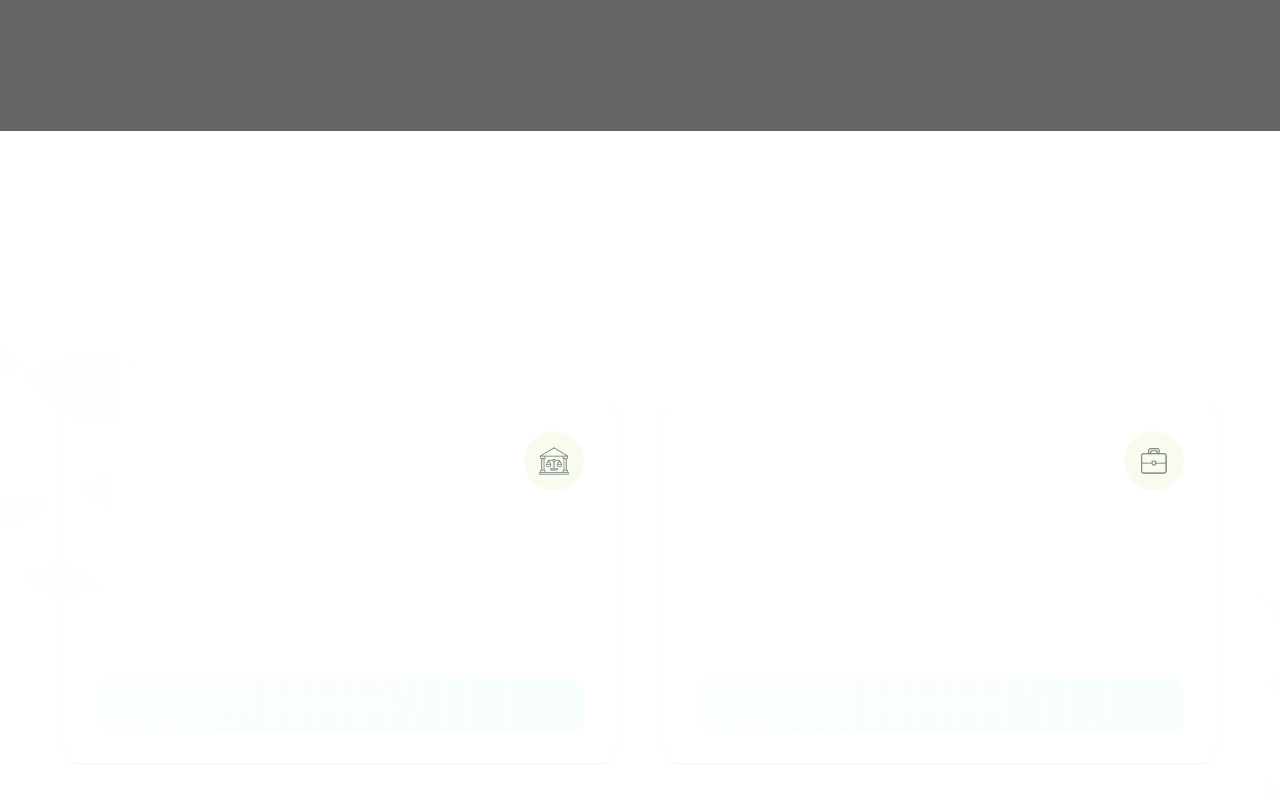
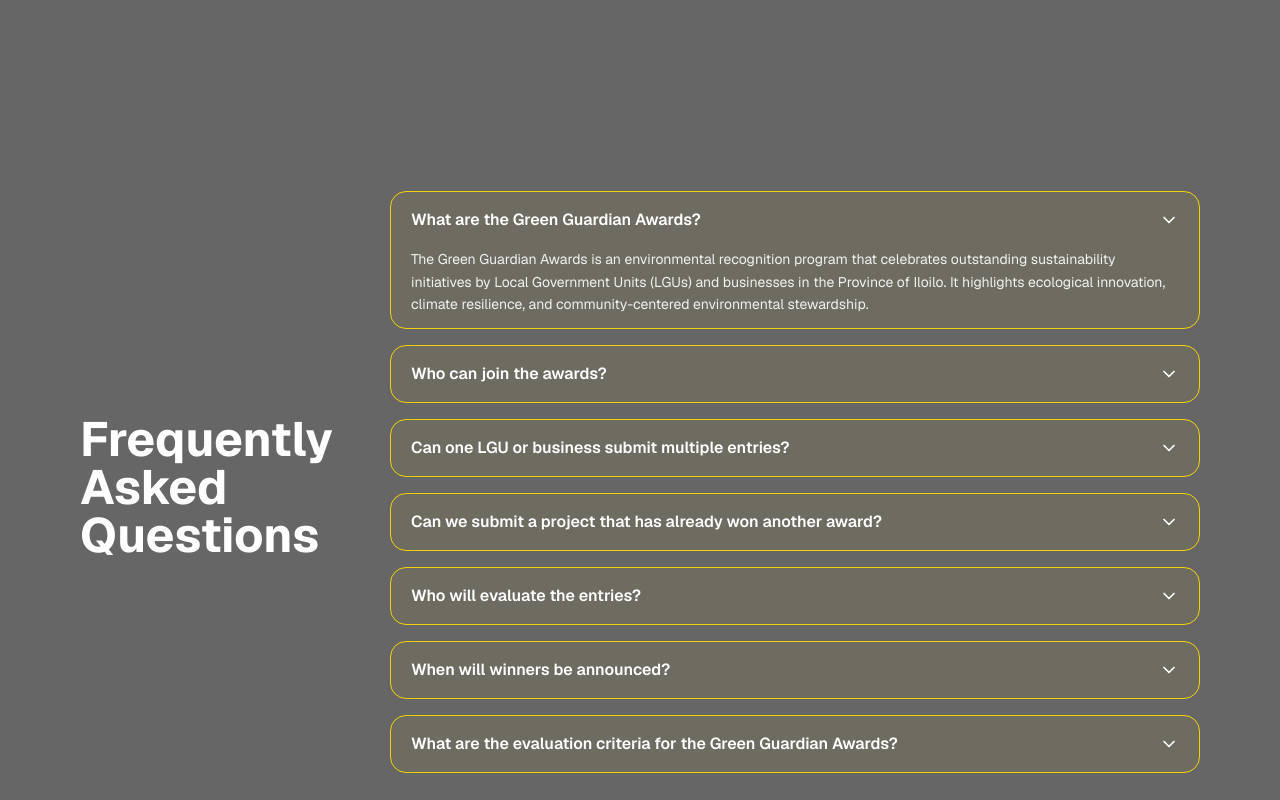
Before and after one commit to warpinnovations/green-guardian-awards, a Next.js app: page / in a window 1280 px wide. Shown: the part 1480-2280 px from the top of the page. Built offline with nearby package versions, Linux system fonts and the light colour scheme.

Commit message:
feat: add FAQ section to the homepage

```diff
--- /dev/null
+++ b/app/components/sections/FAQSection.tsx
@@ -0,0 +1,178 @@
+"use client";
+
+import { ChevronDown } from "lucide-react";
+import * as React from "react";
+
+type FAQ = {
+  question: string;
+  answer: {
+    main?: string;
+    sub?: string[];
+  }[];
+};
+
+const faqs: FAQ[] = [
+  {
+    question: "What are the Green Guardian Awards?",
+    answer: [
+      {
+        main: "The Green Guardian Awards is an environmental recognition program that celebrates outstanding sustainability initiatives by Local Government Units (LGUs) and businesses in the Province of Iloilo. It highlights ecological innovation, climate resilience, and community-centered environmental stewardship.",
+      },
+    ],
+  },
+  {
+    question: "Who can join the awards?",
+    answer: [
+      {
+        main: "Eligible participants include:",
+        sub: [
+          "LGUs within the Province of Iloilo — municipalities, the highly urbanized city (HUC), and the component city.",
+          "Businesses located in Iloilo Province and Iloilo City, including MSMEs (minimum 2 years of operation) and large corporations (minimum 5 years of operation)",
+        ],
+      },
+    ],
+  },
+  {
+    question: "Can one LGU or business submit multiple entries?",
+    answer: [
+      {
+        sub: [
+          "Each LGU or business may submit only one (1) project per award category.",
+          "A project cannot be entered in multiple categories.",
+        ],
+      },
+    ],
+  },
+  {
+    question: "Can we submit a project that has already won another award?",
+    answer: [
+      {
+        main: "No. Entries must not have received recognition from any regional, national, or international award-giving body to ensure fairness and highlight fresh initiatives.",
+      },
+    ],
+  },
+  {
+    question: "Who will evaluate the entries?",
+    answer: [
+      {
+        main: "Entries will be reviewed by a panel of experts composed of representatives from:",
+        sub: [
+          "Environmental agencies",
+          "Academic institutions",
+          "Civil society organizations",
+          "Technical specialists in relevant fields",
+        ],
+      },
+    ],
+  },
+  {
+    question: "When will winners be announced?",
+    answer: [
+      {
+        main: "Finalists and winners will be announced during the 25th Anniversary Culmination Event of the Daily Guardian, featuring the Green Guardian Awards Ceremony.",
+      },
+    ],
+  },
+  {
+    question: "What are the evaluation criteria for the Green Guardian Awards?",
+    answer: [
+      {
+        main: "Entries will be evaluated based on the following:",
+        sub: [
+          "Impact – 40 %",
+          "Sustainability & Replicability – 25 %",
+          "Community Engagement & Inclusivity – 20 %",
+          "Innovation & Creativity – 15 %",
+        ],
+      },
+    ],
+  },
+];
+
+function FAQAnswer({ answer }: { answer: FAQ["answer"] }) {
+  return (
+    <div className="space-y-3 text-sm leading-relaxed text-white/90">
+      {answer.map((block, i) => (
+        <div key={i} className="space-y-2 mb-3">
+          {block.main ? <p>{block.main}</p> : null}
+          {block.sub?.length ? (
+            <ul className="list-disc pl-5 space-y-1">
+              {block.sub.map((s, idx) => (
+                <li key={idx}>{s}</li>
+              ))}
+            </ul>
+          ) : null}
+        </div>
+      ))}
+    </div>
+  );
+}
+
+function FAQItem({
+  faq,
+  isOpen,
+  onToggle,
+}: {
+  faq: FAQ;
+  isOpen: boolean;
+  onToggle: () => void;
+}) {
+  return (
+    <div className="rounded-2xl border border-[#f3d107] bg-[#f3d107]/5">
+      <button
+        type="button"
+        onClick={onToggle}
+        aria-expanded={isOpen}
+        className="w-full flex items-center justify-between gap-4 lg:px-5 p-3 lg:py-4 text-left cursor-pointer"
+      >
+        <span className="font-semibold text-white">{faq.question}</span>
+
+        <ChevronDown size={20} color="#ffff" />
+      </button>
+
+      <div
+        className={[
+          "grid transition-[grid-template-rows] duration-200 ease-out",
+          isOpen ? "grid-rows-[1fr]" : "grid-rows-[0fr]",
+        ].join(" ")}
+      >
+        <div className="overflow-hidden px-5">
+          {isOpen ? <FAQAnswer answer={faq.answer} /> : null}
+        </div>
+      </div>
+    </div>
+  );
+}
+
+export default function FAQSection() {
+  const [openIndex, setOpenIndex] = React.useState<number>(0);
+
+  return (
+    <section id="top" className="flex relative min-h-screen overflow-hidden lg:py-5 py-20">
+      <div className="absolute inset-0 z-0">
+        <div className="absolute inset-0 bg-black/60" />
+      </div>
+
+      <div className="lg:grid lg:grid-cols-[1fr_3fr] items-center relative z-10 mx-auto w-full lg:px-20 px-4 lg:gap-10">
+        <h2 className="lg:text-5xl text-2xl lg:text-start text-center font-bold text-white lg:-mt-14 lg:mb-8 mb-10">
+          Frequently Asked Questions
+        </h2>
+
+        <div className="rounded-2xl h-full w-full overflow-auto">
+          <div className="lg:mt-10 space-y-4">
+            {faqs.map((faq, idx) => (
+              <FAQItem
+                key={faq.question}
+                faq={faq}
+                isOpen={openIndex === idx}
+                onToggle={() =>
+                  setOpenIndex((prev) => (prev === idx ? -1 : idx))
+                }
+              />
+            ))}
+          </div>
+        </div>
+      </div>
+    </section>
+  );
+}
--- a/app/page.tsx
+++ b/app/page.tsx
@@ -1,14 +1,16 @@
-import CategoriesSection from "./components/sections/Categories";
-import FooterSection from "./components/sections/FooterSection";
-import HeroSection from "./components/sections/HeroSection";
-import NominationSection from "./components/sections/NominationSection";
+import CategoriesSection from "@/app//components/sections/Categories";
+import FAQSection from "@/app/components/sections/FAQSection";
+import FooterSection from "@/app/components/sections/FooterSection";
+import HeroSection from "@/app/components/sections/HeroSection";
+import NominationSection from "@/app/components/sections/NominationSection";
 
 export default function Home() {
   return (
     <main className="min-h-screen relative bg-white font-sans">
       {/* <Header /> */}
       <HeroSection />
-      <CategoriesSection/>
+      <CategoriesSection />
+      <FAQSection />
       <NominationSection />
       <FooterSection  />
     </main>
```
